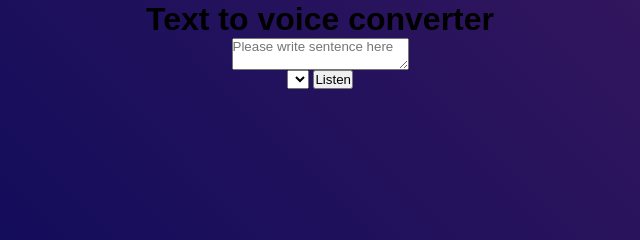
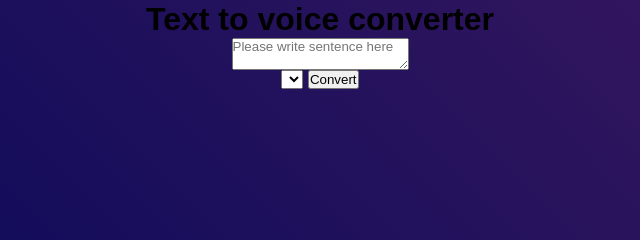
Before and after one commit to DangHuuPhuocVinh/Javascript-Practicing-Project-Collection, a plain HTML site: page Text to voice/text_to_voice.html in a window 1280 px wide. Shown: the part 355-595 px from the top of the page, 320-960 px from the left. Drawn offline with Linux system fonts and the light colour scheme.

Commit message:
Change the name of the button from Listen to Convert in text to voice project

```diff
--- a/Text to voice/text_to_voice.html
+++ b/Text to voice/text_to_voice.html
@@ -12,7 +12,7 @@
         <textarea placeholder="Please write sentence here"></textarea>
         <div class="row">
             <select></select>
-            <button>Listen</button>
+            <button>Convert</button>
         </div>
     </div>
 </body>
```
